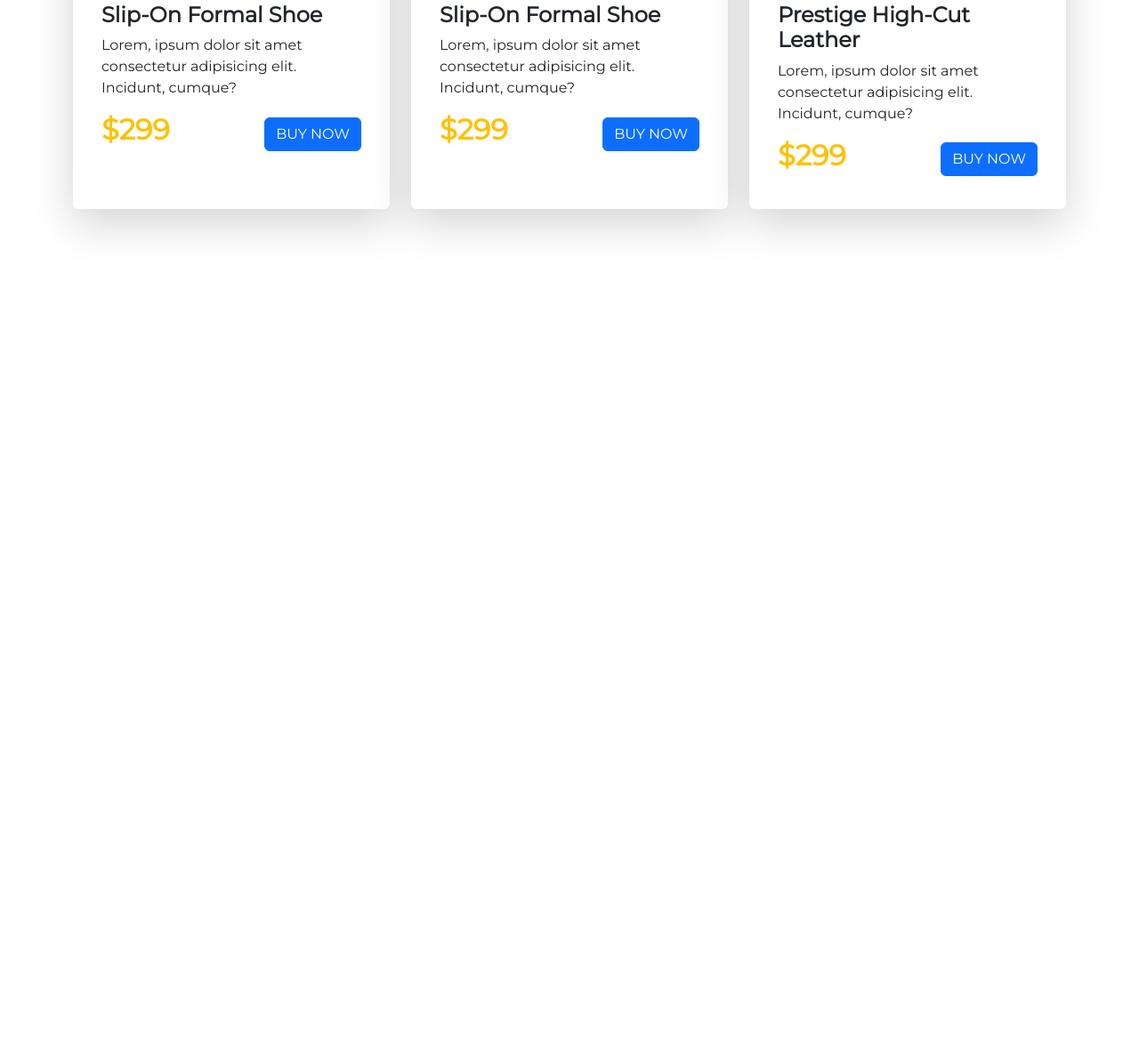
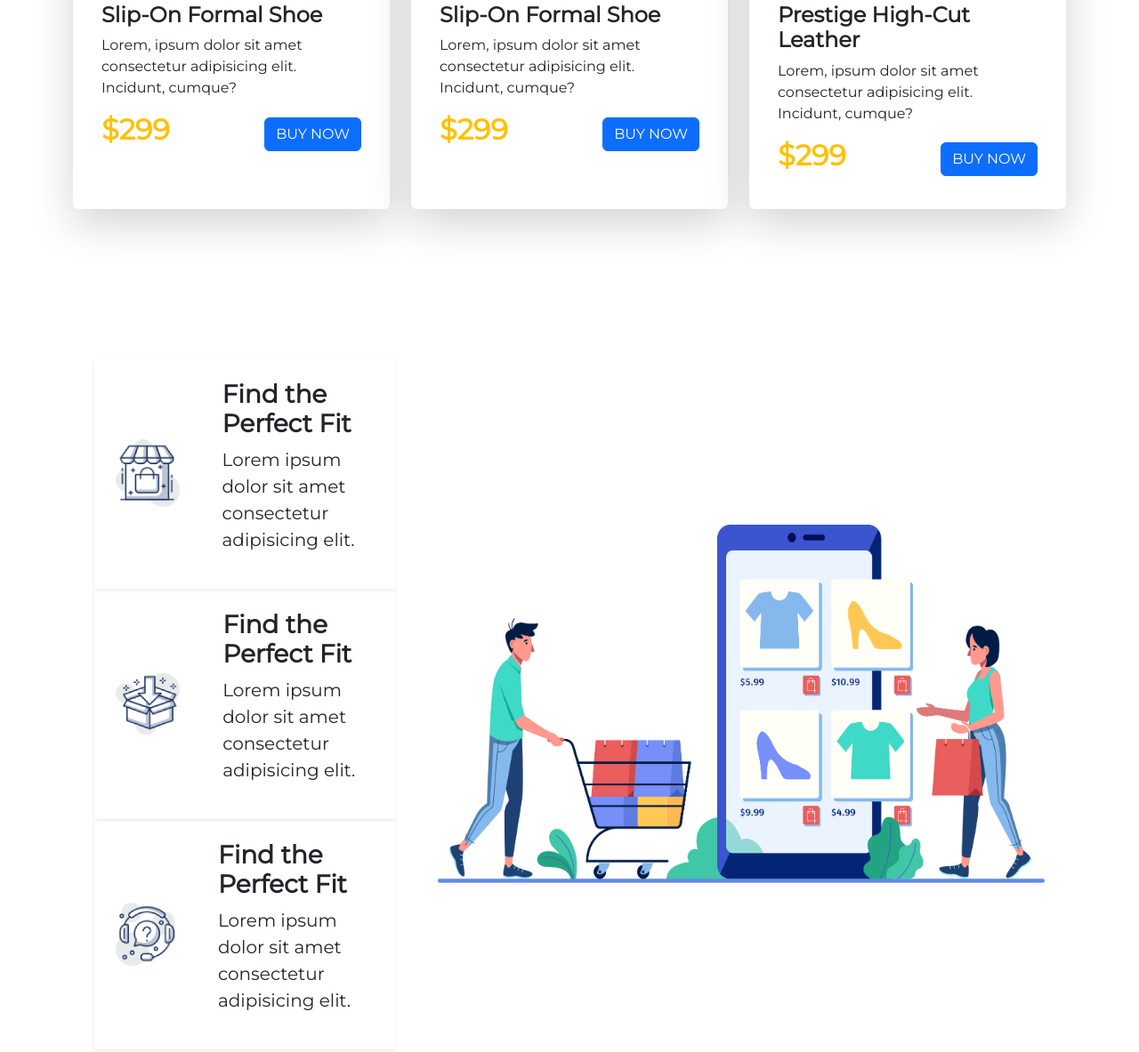
Before and after one commit to hasanulhasan/penguin-fashion, a plain HTML site: page index.html in a window 1280 px wide. Shown: the part 1970-3153 px from the top of the page at 89% size. Before the commit the page ends 2301 px from the top, so only its background shows below. Drawn offline with nearby package versions, Linux system fonts and the light colour scheme; a web font is replaced by a local one.

Commit message:
info item added

```diff
--- a/index.html
+++ b/index.html
@@ -184,6 +184,42 @@
     </div>
   </div>
   </section>
+  <section class="container py-5">
+    <div class="d-flex align-items-center">
+      <div class="p-4">
+        <div class="d-flex align-items-center shadow-sm">
+          <div class="p-4">
+            <img src="icons/image 12.png" class="img-fluid">
+          </div>
+          <div class="p-4">
+            <h3 class="fw-bold">Find the Perfect Fit</h3>
+            <p class="fs-5">Lorem ipsum dolor sit amet consectetur adipisicing elit. </p>
+          </div>
+        </div>
+        <div class="d-flex align-items-center shadow-sm">
+          <div class="p-4">
+            <img src="icons/image 13.png" class="img-fluid">
+          </div>
+          <div class="p-4">
+            <h3 class="fw-bold">Find the Perfect Fit</h3>
+            <p class="fs-5">Lorem ipsum dolor sit amet consectetur adipisicing elit. </p>
+          </div>
+        </div>
+        <div class="d-flex align-items-center shadow-sm">
+          <div class="p-4">
+            <img src="icons/image 14.png" class="img-fluid">
+          </div>
+          <div class="p-4">
+            <h3 class="fw-bold">Find the Perfect Fit</h3>
+            <p class="fs-5">Lorem ipsum dolor sit amet consectetur adipisicing elit. </p>
+          </div>
+        </div>
+      </div>
+      <div class="p-4">
+        <img src="icons/XMLID 1.png" alt="" class="img-fluid">
+      </div>
+    </div>
+  </section>
 </main>
 </body>
 </html>
```
